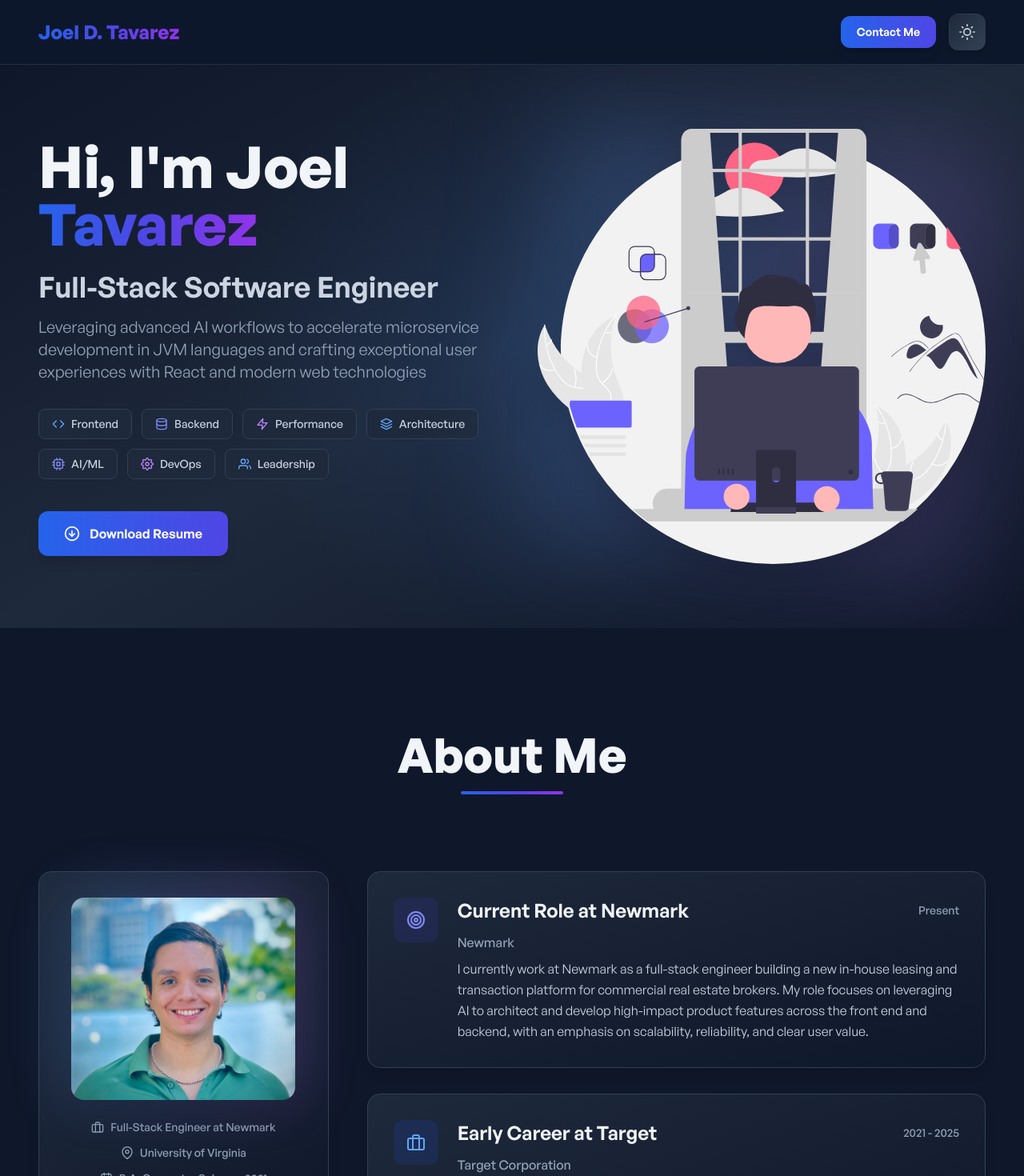
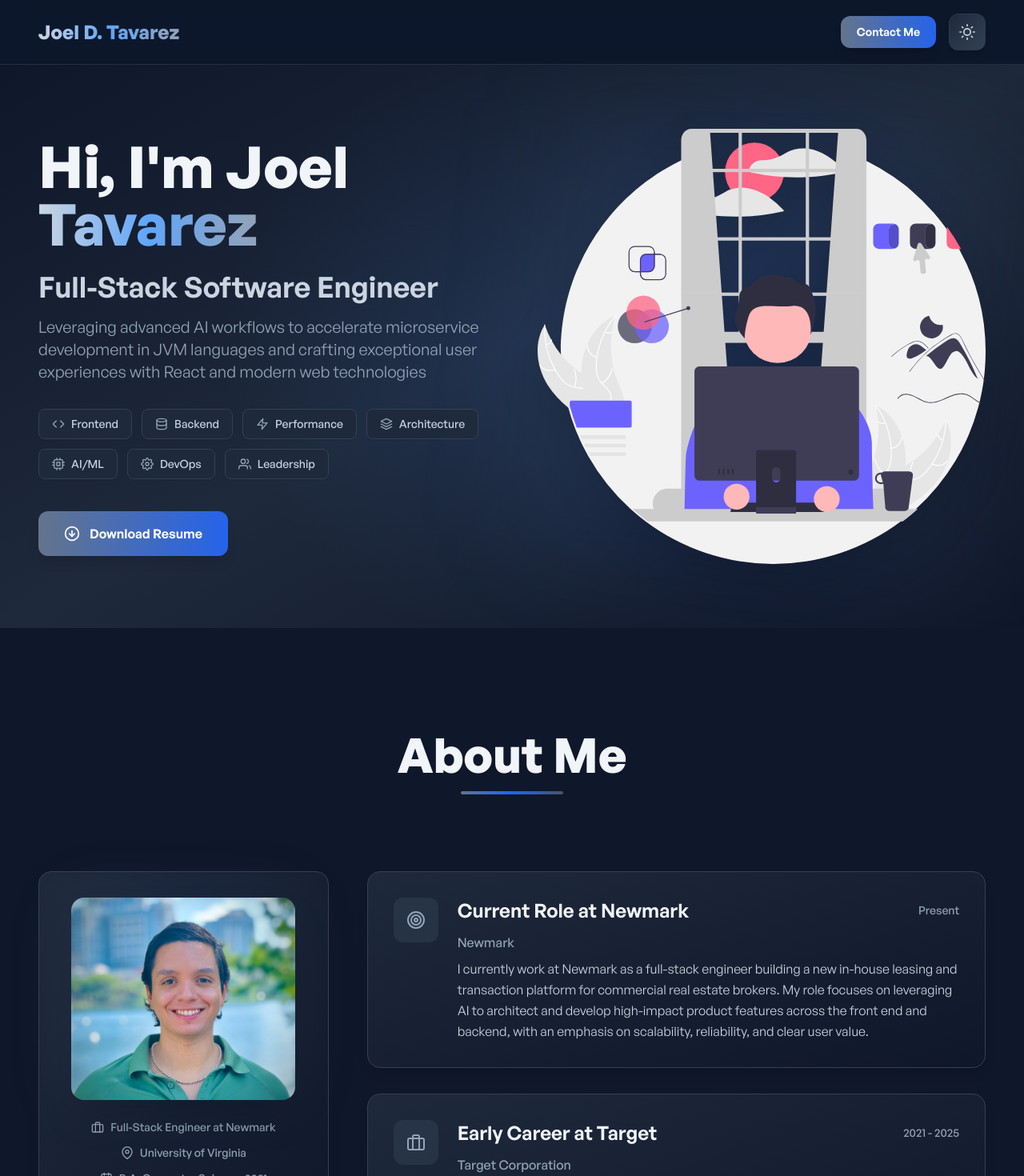
Before and after one commit to Don-Joel/Me, a Next.js app: page / in a window 1280 px wide. Shown: the top 1470 px of the page at 80% size. Built offline with nearby package versions, Linux system fonts and the light colour scheme.

Commit message:
updating color styling

```diff
--- a/components/about/AboutMeBio.jsx
+++ b/components/about/AboutMeBio.jsx
@@ -18,8 +18,8 @@ function AboutMeBio() {
       company: "Newmark",
       description:
         "I currently work at Newmark as a full-stack engineer building a new in-house leasing and transaction platform for commercial real estate brokers. My role focuses on leveraging AI to architect and develop high-impact product features across the front end and backend, with an emphasis on scalability, reliability, and clear user value.",
-      iconBg: "bg-indigo-100 dark:bg-indigo-900/30",
-      iconColor: "text-indigo-600 dark:text-indigo-400",
+      iconBg: "bg-slate-100 dark:bg-slate-700/50",
+      iconColor: "text-slate-600 dark:text-slate-400",
     },
     {
       icon: FiBriefcase,
@@ -28,8 +28,8 @@ function AboutMeBio() {
       company: "Target Corporation",
       description:
         "I graduated with a Computer Science degree from the University of Virginia in 2021 and began my career at Target Corporation as a software engineer. During my time at Target, I delivered large-scale front-end features for Target.com, most recently engineering the Same Day Delivery (Shipt) experience. I previously worked on Target's digital payments platform, where I helped implement SNAP as a supported tender on Target.com.",
-      iconBg: "bg-blue-100 dark:bg-blue-900/30",
-      iconColor: "text-blue-600 dark:text-blue-400",
+      iconBg: "bg-slate-100 dark:bg-slate-700/50",
+      iconColor: "text-slate-600 dark:text-slate-400",
     },
     {
       icon: FiTrendingUp,
@@ -38,8 +38,8 @@ function AboutMeBio() {
       company: "Personal Growth",
       description:
         "I have a strong interest in performance, systems thinking, and building technology that solves real business problems. Outside of engineering, I stay engaged with emerging technology and macroeconomics, and I maintain a long-standing commitment to fitness, nutrition, and continuous learning. My goal is to create software products that meaningfully improve the way people work and live.",
-      iconBg: "bg-purple-100 dark:bg-purple-900/30",
-      iconColor: "text-purple-600 dark:text-purple-400",
+      iconBg: "bg-slate-100 dark:bg-slate-700/50",
+      iconColor: "text-slate-600 dark:text-slate-400",
     },
   ];
 
@@ -58,7 +58,7 @@ function AboutMeBio() {
             <h2 className="text-4xl sm:text-5xl lg:text-6xl font-general-bold mb-4 text-slate-900 dark:text-slate-100">
               About Me
             </h2>
-            <div className="w-32 h-1 bg-gradient-to-r from-blue-600 via-indigo-600 to-purple-600 mx-auto rounded-full" />
+            <div className="w-32 h-1 bg-gradient-to-r from-slate-600 via-blue-700 to-slate-700 dark:from-slate-500 dark:via-blue-600 dark:to-slate-600 mx-auto rounded-full" />
           </motion.div>
 
           <div className="grid lg:grid-cols-12 gap-8 lg:gap-12">
@@ -78,7 +78,7 @@ function AboutMeBio() {
                     className="mb-6 flex justify-center"
                   >
                     <div className="relative">
-                      <div className="absolute inset-0 bg-gradient-to-r from-blue-400 via-indigo-400 to-purple-400 rounded-2xl blur-2xl opacity-30" />
+                      <div className="absolute inset-0 bg-gradient-to-r from-slate-400 via-blue-500/80 to-slate-500 dark:from-slate-500 dark:via-blue-600/50 dark:to-slate-600 rounded-2xl blur-2xl opacity-25 dark:opacity-20" />
                       <Image
                         src="/images/profile.jpg"
                         height={280}
--- a/components/about/TechnologiesSection.jsx
+++ b/components/about/TechnologiesSection.jsx
@@ -57,7 +57,7 @@ function TechCard({ name, slug, url, index }) {
       <div className="relative flex items-center justify-center w-12 h-12 transition-transform duration-300 group-hover:scale-110">
         {useFallback ? (
           <div
-            className="w-10 h-10 rounded-lg bg-indigo-100 dark:bg-indigo-900/40 flex items-center justify-center text-indigo-600 dark:text-indigo-400 font-general-semibold text-sm"
+            className="w-10 h-10 rounded-lg bg-slate-100 dark:bg-slate-700/60 flex items-center justify-center text-slate-600 dark:text-slate-400 font-general-semibold text-sm"
             aria-hidden
           >
             {name.charAt(0)}
@@ -81,7 +81,7 @@ function TechCard({ name, slug, url, index }) {
   );
 
   const cardClassName =
-    "group flex flex-col items-center gap-3 p-5 rounded-xl bg-slate-50 dark:bg-slate-800/60 border border-slate-200 dark:border-slate-700 hover:border-indigo-300 dark:hover:border-indigo-600 hover:shadow-lg hover:shadow-indigo-500/10 dark:hover:shadow-indigo-500/10 transition-all duration-300";
+    "group flex flex-col items-center gap-3 p-5 rounded-xl bg-slate-50 dark:bg-slate-800/60 border border-slate-200 dark:border-slate-700 hover:border-blue-500/70 dark:hover:border-blue-600/70 hover:shadow-lg hover:shadow-blue-600/15 dark:hover:shadow-blue-600/15 transition-all duration-300";
 
   const motionProps = {
     initial: { opacity: 0, y: 12 },
@@ -128,7 +128,7 @@ function TechnologiesSection() {
             <h2 className="text-4xl sm:text-5xl lg:text-6xl font-general-bold mb-4 text-slate-900 dark:text-slate-100">
               Technologies
             </h2>
-            <div className="w-32 h-1 bg-gradient-to-r from-blue-600 via-indigo-600 to-purple-600 mx-auto rounded-full" />
+            <div className="w-32 h-1 bg-gradient-to-r from-slate-600 via-blue-700 to-slate-700 dark:from-slate-500 dark:via-blue-600 dark:to-slate-600 mx-auto rounded-full" />
             <p className="mt-6 text-slate-600 dark:text-slate-400 font-general-medium max-w-2xl mx-auto text-lg">
               Languages, frameworks, and tools I work with
             </p>
--- a/components/shared/AppBanner.jsx
+++ b/components/shared/AppBanner.jsx
@@ -15,7 +15,7 @@ const AppBanner = () => {
   return (
     <section className="relative min-h-[85vh] flex items-center justify-center overflow-hidden">
       {/* Animated background gradient */}
-      <div className="absolute inset-0 bg-gradient-to-br from-slate-50 via-blue-50 to-indigo-50 dark:from-slate-900 dark:via-slate-800 dark:to-slate-900" />
+      <div className="absolute inset-0 bg-gradient-to-br from-slate-50 via-slate-100/80 to-slate-50 dark:from-slate-900 dark:via-slate-800 dark:to-slate-900" />
       <div className="absolute inset-0 bg-[radial-gradient(circle_at_50%_50%,rgba(59,130,246,0.1),transparent_50%)]" />
 
       <div className="container mx-auto px-6 sm:px-8 lg:px-12 relative z-10 py-20">
@@ -40,7 +40,7 @@ const AppBanner = () => {
                 </span>
                 <span className="text-slate-900 dark:text-slate-100">Joel</span>
                 <br />
-                <span className="bg-gradient-to-r from-blue-600 via-indigo-600 to-purple-600 bg-clip-text text-transparent">
+                <span className="bg-gradient-to-r from-slate-700 via-blue-700 to-slate-800 dark:from-slate-300 dark:via-blue-400 dark:to-slate-400 bg-clip-text text-transparent">
                   Tavarez
                 </span>
               </motion.h1>
@@ -78,37 +78,37 @@ const AppBanner = () => {
                   {
                     icon: FiCode,
                     label: "Frontend",
-                    iconColor: "text-blue-600 dark:text-blue-400",
+                    iconColor: "text-slate-600 dark:text-slate-400",
                   },
                   {
                     icon: FiDatabase,
                     label: "Backend",
-                    iconColor: "text-indigo-600 dark:text-indigo-400",
+                    iconColor: "text-slate-600 dark:text-slate-400",
                   },
                   {
                     icon: FiZap,
                     label: "Performance",
-                    iconColor: "text-purple-600 dark:text-purple-400",
+                    iconColor: "text-slate-600 dark:text-slate-400",
                   },
                   {
                     icon: FiLayers,
                     label: "Architecture",
-                    iconColor: "text-blue-600 dark:text-blue-400",
+                    iconColor: "text-slate-600 dark:text-slate-400",
                   },
                   {
                     icon: FiCpu,
                     label: "AI/ML",
-                    iconColor: "text-indigo-600 dark:text-indigo-400",
+                    iconColor: "text-slate-600 dark:text-slate-400",
                   },
                   {
                     icon: FiSettings,
                     label: "DevOps",
-                    iconColor: "text-purple-600 dark:text-purple-400",
+                    iconColor: "text-slate-600 dark:text-slate-400",
                   },
                   {
                     icon: FiUsers,
                     label: "Leadership",
-                    iconColor: "text-blue-600 dark:text-blue-400",
+                    iconColor: "text-slate-600 dark:text-slate-400",
                   },
                 ].map((tech, idx) => (
                   <motion.div
@@ -139,7 +139,7 @@ const AppBanner = () => {
                   whileTap={{ scale: 0.95 }}
                   download="Tavarez-Joel-Resume.pdf"
                   href="/files/Tavarez-Joel-Resume.pdf"
-                  className="group inline-flex items-center gap-3 px-8 py-4 bg-gradient-to-r from-blue-600 to-indigo-600 hover:from-blue-700 hover:to-indigo-700 text-white font-general-semibold rounded-xl shadow-lg hover:shadow-xl transition-all duration-300"
+                  className="group inline-flex items-center gap-3 px-8 py-4 bg-gradient-to-r from-slate-700 to-blue-700 hover:from-slate-600 hover:to-blue-600 dark:from-slate-500 dark:to-blue-600 dark:hover:from-slate-400 dark:hover:to-blue-500 text-white font-general-semibold rounded-xl shadow-lg hover:shadow-xl transition-all duration-300"
                   aria-label="Download Resume"
                 >
                   <FiArrowDownCircle className="w-5 h-5 group-hover:animate-bounce" />
@@ -157,7 +157,7 @@ const AppBanner = () => {
             >
               <div className="relative">
                 {/* Glow effect */}
-                <div className="absolute inset-0 bg-gradient-to-r from-blue-400/20 via-indigo-400/20 to-purple-400/20 rounded-3xl blur-3xl transform rotate-6" />
+                <div className="absolute inset-0 bg-gradient-to-r from-slate-400/15 via-blue-500/20 to-slate-400/15 dark:from-slate-500/10 dark:via-blue-600/15 dark:to-slate-500/10 rounded-3xl blur-3xl transform rotate-6" />
                 <div className="relative">
                   <Image
                     src="/images/udeveloper.svg"
--- a/components/shared/AppFooter.jsx
+++ b/components/shared/AppFooter.jsx
@@ -4,7 +4,7 @@ import { FiHeart } from "react-icons/fi";
 
 const AppFooter = () => {
   return (
-    <footer className="relative bg-gradient-to-br from-slate-50 via-blue-50/30 to-indigo-50/30 dark:from-slate-900 dark:via-slate-800 dark:to-slate-900 border-t border-slate-200/50 dark:border-slate-700/50">
+    <footer className="relative bg-gradient-to-br from-slate-50 via-slate-100/50 to-slate-50 dark:from-slate-900 dark:via-slate-800 dark:to-slate-900 border-t border-slate-200/50 dark:border-slate-700/50">
       <div className="container mx-auto px-6 sm:px-8 lg:px-12 py-16 lg:py-20">
         <motion.div
           initial={{ opacity: 0, y: 20 }}
@@ -15,7 +15,7 @@ const AppFooter = () => {
         >
           <div className="flex flex-col items-center gap-6">
             {/* Decorative line */}
-            <div className="w-24 h-1 bg-gradient-to-r from-blue-600 via-indigo-600 to-purple-600 rounded-full" />
+            <div className="w-24 h-1 bg-gradient-to-r from-slate-600 via-blue-700 to-slate-700 dark:from-slate-500 dark:via-blue-600 dark:to-slate-600 rounded-full" />
 
             {/* Footer content */}
             <div className="text-center">
--- a/components/shared/AppHeader.jsx
+++ b/components/shared/AppHeader.jsx
@@ -24,7 +24,7 @@ const AppHeader = () => {
           >
             <Link
               href="/"
-              className="font-general-bold text-xl lg:text-2xl bg-gradient-to-r from-blue-600 via-indigo-600 to-purple-600 bg-clip-text text-transparent hover:from-blue-700 hover:via-indigo-700 hover:to-purple-700 transition-all duration-200"
+              className="font-general-bold text-xl lg:text-2xl bg-gradient-to-r from-slate-700 via-blue-700 to-slate-800 dark:from-slate-300 dark:via-blue-400 dark:to-slate-400 bg-clip-text text-transparent hover:from-slate-600 hover:via-blue-600 hover:to-slate-700 dark:hover:from-slate-200 dark:hover:to-blue-300 transition-all duration-200"
               aria-label="Home"
             >
               <span className="hidden lg:inline">Joel D. Tavarez</span>
--- a/components/shared/DropdownButton.jsx
+++ b/components/shared/DropdownButton.jsx
@@ -25,7 +25,7 @@ const DropdownButton = () => {
   }, [isOpen]);
 
   const buttonClasses =
-    "text-white bg-gradient-to-r from-blue-600 to-indigo-600 hover:from-blue-700 hover:to-indigo-700 focus:ring-4 focus:outline-none focus:ring-blue-300 font-general-semibold rounded-xl text-sm px-5 py-2.5 text-center inline-flex items-center shadow-lg hover:shadow-xl transition-all duration-300";
+    "text-white bg-gradient-to-r from-slate-700 to-blue-700 hover:from-slate-600 hover:to-blue-600 dark:from-slate-500 dark:to-blue-600 dark:hover:from-slate-400 dark:hover:to-blue-500 focus:ring-4 focus:outline-none focus:ring-blue-500 dark:focus:ring-blue-600 font-general-semibold rounded-xl text-sm px-5 py-2.5 text-center inline-flex items-center shadow-lg hover:shadow-xl transition-all duration-300";
 
   return (
     <div className="relative inline-block" ref={drawerRef}>
@@ -60,10 +60,10 @@ const DropdownButton = () => {
             <motion.a
               href="mailto:joeldtavarez@gmail.com"
               whileHover={{ backgroundColor: "rgba(59, 130, 246, 0.1)" }}
-              className="block px-6 py-4 text-gray-800 dark:text-gray-200 hover:text-blue-600 dark:hover:text-blue-400 flex items-center gap-3 transition-colors"
+              className="block px-6 py-4 text-gray-800 dark:text-gray-200 hover:text-slate-700 dark:hover:text-blue-500 flex items-center gap-3 transition-colors"
             >
-              <div className="p-2 bg-blue-100 dark:bg-blue-900/30 rounded-lg">
-                <FiMail className="w-5 h-5 text-blue-600 dark:text-blue-400" />
+              <div className="p-2 bg-slate-100 dark:bg-slate-700/50 rounded-lg">
+                <FiMail className="w-5 h-5 text-slate-600 dark:text-slate-400" />
               </div>
               <div>
                 <div className="font-general-semibold text-sm">Email</div>
--- a/styles/globals.css
+++ b/styles/globals.css
@@ -219,7 +219,7 @@ a {
 
 /* Scroll to top style */
 .scrollToTop {
-	@apply bg-indigo-600;
+	@apply bg-slate-600;
 	@apply text-white;
 	position: fixed;
 	width: 100%;
```
